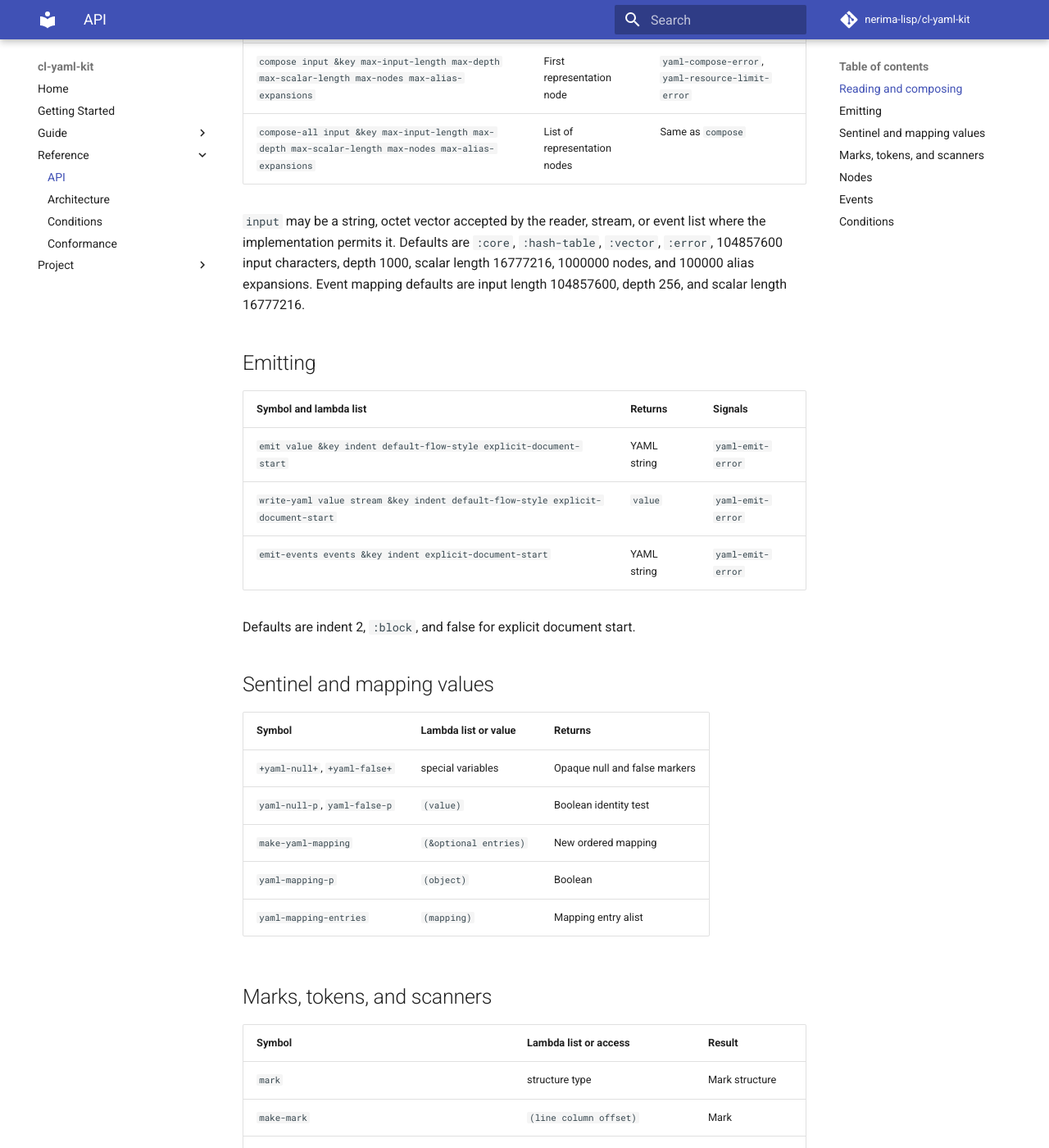
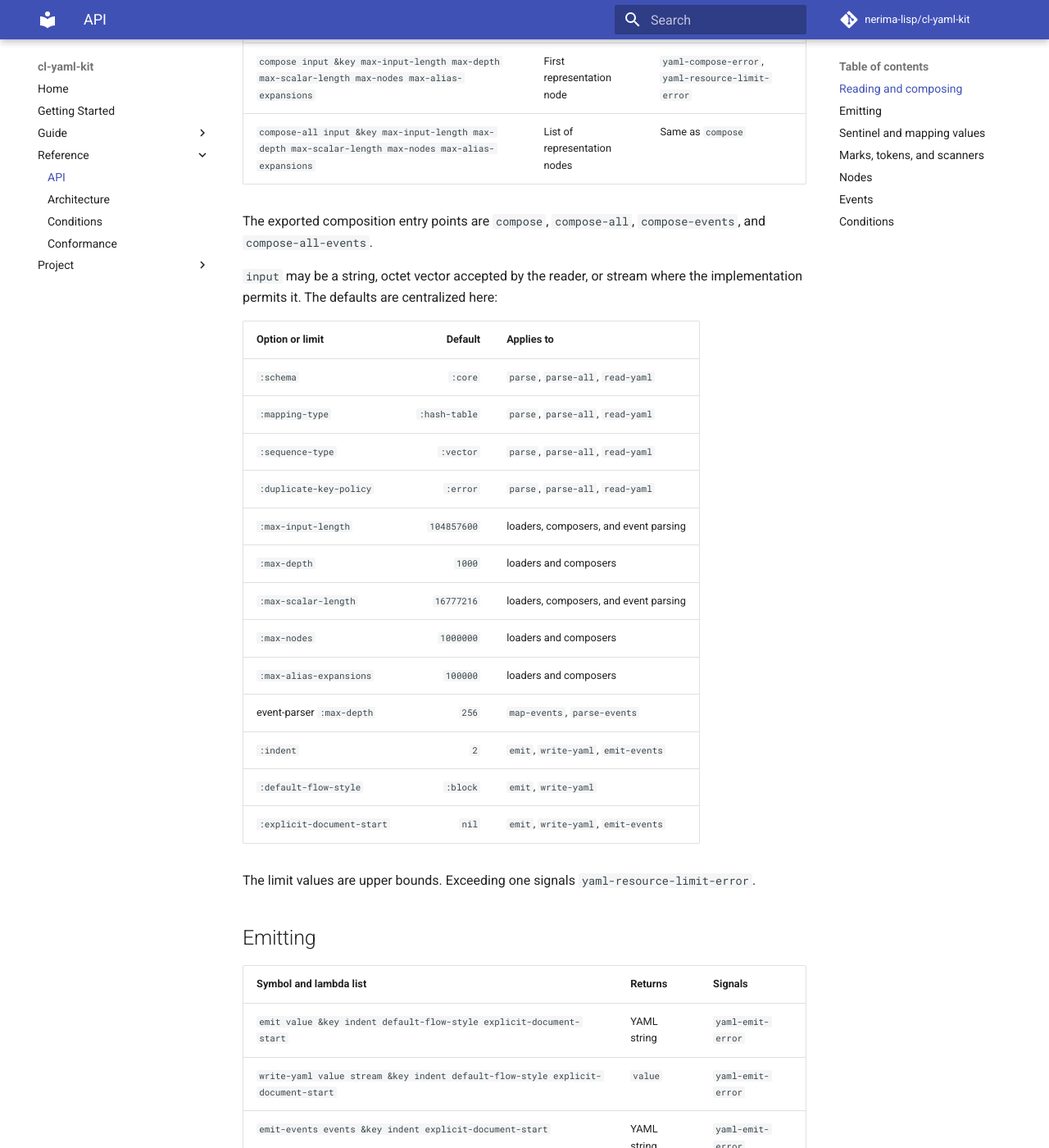
Before and after one commit to nerima-lisp/cl-yaml-kit, an MkDocs documentation site: the page built from docs/src/reference/api.md, in a window 1280 px wide and 1400 px high, scrolled down 941 px. Shown: the whole window at 82% size. Built offline with MkDocs 1.6.1 and Material for MkDocs 9.7.7, drawn with Linux system fonts in a browser that asks for light colours; comment, search, counter and statistics services are not loaded; some of the changed text lies outside the part shown.

Commit message:
docs: document exported API and conditions

```diff
--- a/docs/src/reference/api.md
+++ b/docs/src/reference/api.md
@@ -18,12 +18,30 @@ implemented by the source.
 | `compose input &key max-input-length max-depth max-scalar-length max-nodes max-alias-expansions` | First representation node | `yaml-compose-error`, `yaml-resource-limit-error` |
 | `compose-all input &key max-input-length max-depth max-scalar-length max-nodes max-alias-expansions` | List of representation nodes | Same as `compose` |
 
-`input` may be a string, octet vector accepted by the reader, stream, or event
-list where the implementation permits it. Defaults are `:core`,
-`:hash-table`, `:vector`, `:error`, 104857600 input characters, depth 1000,
-scalar length 16777216, 1000000 nodes, and 100000 alias expansions. Event
-mapping defaults are input length 104857600, depth 256, and scalar length
-16777216.
+The exported composition entry points are `compose`, `compose-all`,
+`compose-events`, and `compose-all-events`.
+
+`input` may be a string, octet vector accepted by the reader, or stream where
+the implementation permits it. The defaults are centralized here:
+
+| Option or limit | Default | Applies to |
+| --- | ---: | --- |
+| `:schema` | `:core` | `parse`, `parse-all`, `read-yaml` |
+| `:mapping-type` | `:hash-table` | `parse`, `parse-all`, `read-yaml` |
+| `:sequence-type` | `:vector` | `parse`, `parse-all`, `read-yaml` |
+| `:duplicate-key-policy` | `:error` | `parse`, `parse-all`, `read-yaml` |
+| `:max-input-length` | `104857600` | loaders, composers, and event parsing |
+| `:max-depth` | `1000` | loaders and composers |
+| `:max-scalar-length` | `16777216` | loaders, composers, and event parsing |
+| `:max-nodes` | `1000000` | loaders and composers |
+| `:max-alias-expansions` | `100000` | loaders and composers |
+| event-parser `:max-depth` | `256` | `map-events`, `parse-events` |
+| `:indent` | `2` | `emit`, `write-yaml`, `emit-events` |
+| `:default-flow-style` | `:block` | `emit`, `write-yaml` |
+| `:explicit-document-start` | `nil` | `emit`, `write-yaml`, `emit-events` |
+
+The limit values are upper bounds. Exceeding one signals
+`yaml-resource-limit-error`.
 
 ## Emitting
 
@@ -33,7 +51,7 @@ mapping defaults are input length 104857600, depth 256, and scalar length
 | `write-yaml value stream &key indent default-flow-style explicit-document-start` | `value` | `yaml-emit-error` |
 | `emit-events events &key indent explicit-document-start` | YAML string | `yaml-emit-error` |
 
-Defaults are indent 2, `:block`, and false for explicit document start.
+The defaults for these options are in the table above.
 
 ## Sentinel and mapping values
 
@@ -55,7 +73,7 @@ Defaults are indent 2, `:block`, and false for explicit document start.
 | `token` | structure type | Token structure |
 | `make-token` | `(kind start-mark end-mark &key value handle suffix style major minor)` | Validated token |
 | `token-kind`, `token-start-mark`, `token-end-mark`, `token-value`, `token-handle`, `token-suffix`, `token-style`, `token-major`, `token-minor` | `(token)` | Corresponding token field |
-| `make-scanner` | `(simple-character-array)` | Scanner |
+| `make-scanner` | `(simple-array character (*))` | Scanner |
 | `scanner-peek-token`, `scanner-next-token` | `(scanner)` | Next token or `nil` |
 
 ## Nodes
@@ -81,6 +99,12 @@ constructors add `:anchor :tag :implicit-p :style`; the scalar constructor
 adds `:anchor :tag :value :plain-implicit-p :quoted-implicit-p :style`; and
 `make-alias-event` adds `:anchor`.
 
+The exported event constructors are `make-stream-start-event`,
+`make-stream-end-event`, `make-document-start-event`,
+`make-document-end-event`, `make-sequence-start-event`,
+`make-sequence-end-event`, `make-mapping-start-event`,
+`make-mapping-end-event`, `make-scalar-event`, and `make-alias-event`.
+
 The event types are `stream-start-event`, `stream-end-event`,
 `document-start-event`, `document-end-event`, `sequence-start-event`,
 `sequence-end-event`, `mapping-start-event`, `mapping-end-event`,
@@ -103,3 +127,15 @@ field: `document-start-event-explicit-p`, `document-start-event-version`,
 `yaml-compose-error`, `yaml-emit-error`, and `yaml-resource-limit-error` are
 its exported subtypes. Their readers and defaults are specified in
 [Conditions](conditions.md).
+
+The exported event predicates are `stream-start-event-p`,
+`stream-end-event-p`, `document-start-event-p`, `document-end-event-p`,
+`sequence-start-event-p`, `sequence-end-event-p`, `mapping-start-event-p`,
+`mapping-end-event-p`, `scalar-event-p`, and `alias-event-p`.
+
+The exported condition readers are `yaml-parse-error-line`,
+`yaml-parse-error-column`, `yaml-parse-error-offset`,
+`yaml-parse-error-context`, `yaml-compose-error-mark`,
+`yaml-compose-error-context`, `yaml-compose-error-cause`,
+`yaml-emit-error-mark`, `yaml-emit-error-context`, and
+`yaml-emit-error-cause`.
```
Also changed, not shown: docs/src/reference/architecture.md (+9 -9 lines), docs/src/reference/conditions.md (+7 -16 lines).
